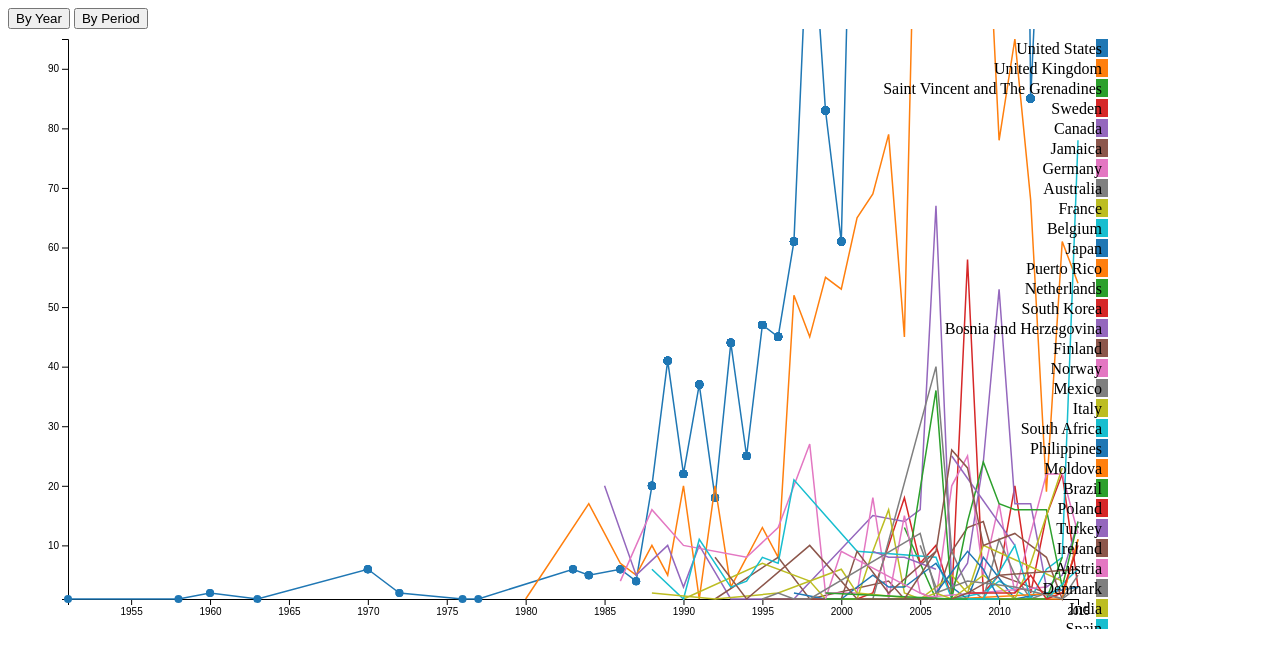
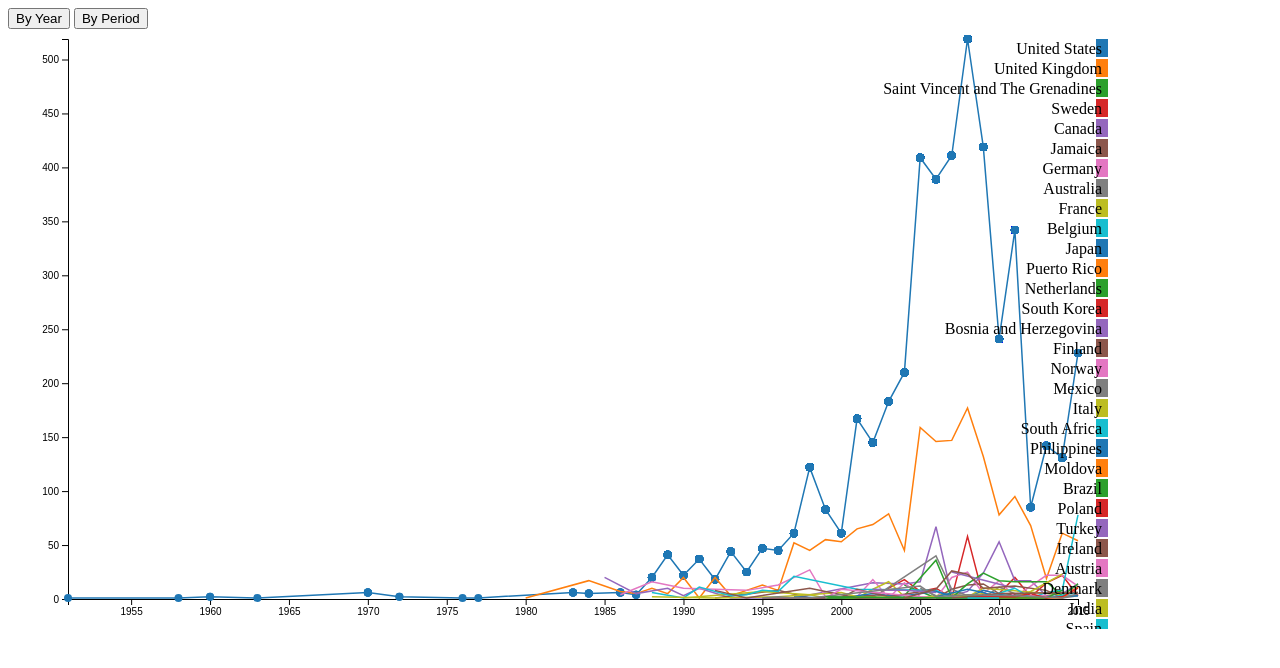
Before and after one commit to tom3883/try-catch, a website: page public/index.html in a window 1280 px wide. Shown: the top 668 px of the page. Drawn offline with Linux system fonts and the light colour scheme.

Commit message:
y scale adaptation fix

```diff
--- a/public/index.html
+++ b/public/index.html
@@ -169,7 +169,7 @@
 
 			var yMax = d3.max(selectedData, function(d) {
 				return d3.max(d.values, function(item) {
-					return item.song_count_per_year;
+					return +item.song_count_per_year;
 				});
 			});
 
@@ -179,7 +179,7 @@
 					.range([0, width]);
 
 				var y = d3.scaleLinear()
-					.domain([yMin, yMax])
+					.domain([0, yMax])
 					.range([height, 0]);
 			} else {
 				var x = d3.scaleLinear()
@@ -187,7 +187,7 @@
 					.range([0, width]);
 
 				var y = d3.scaleLinear()
-					.domain([yMin, yMax])
+					.domain([0, yMax])
 					.range([height, 0]);
 			}
 
```
